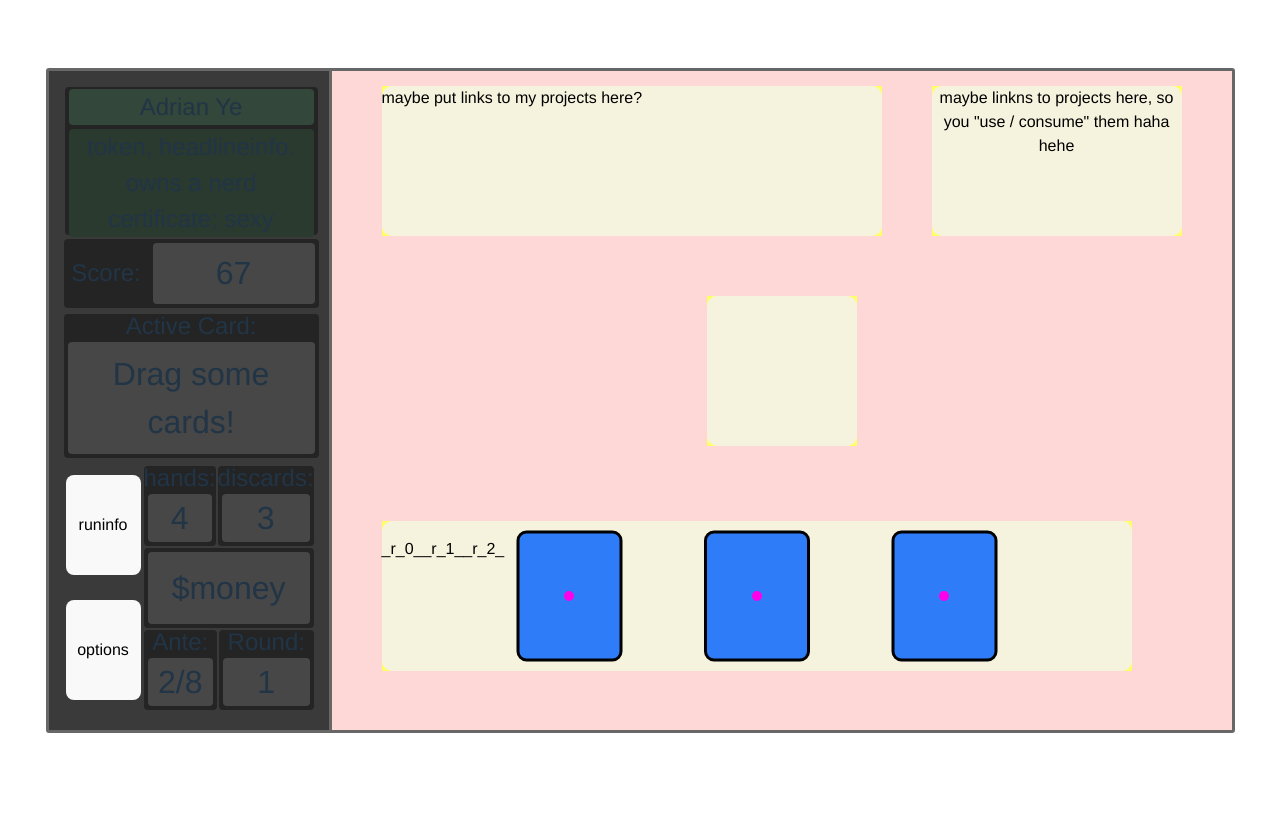
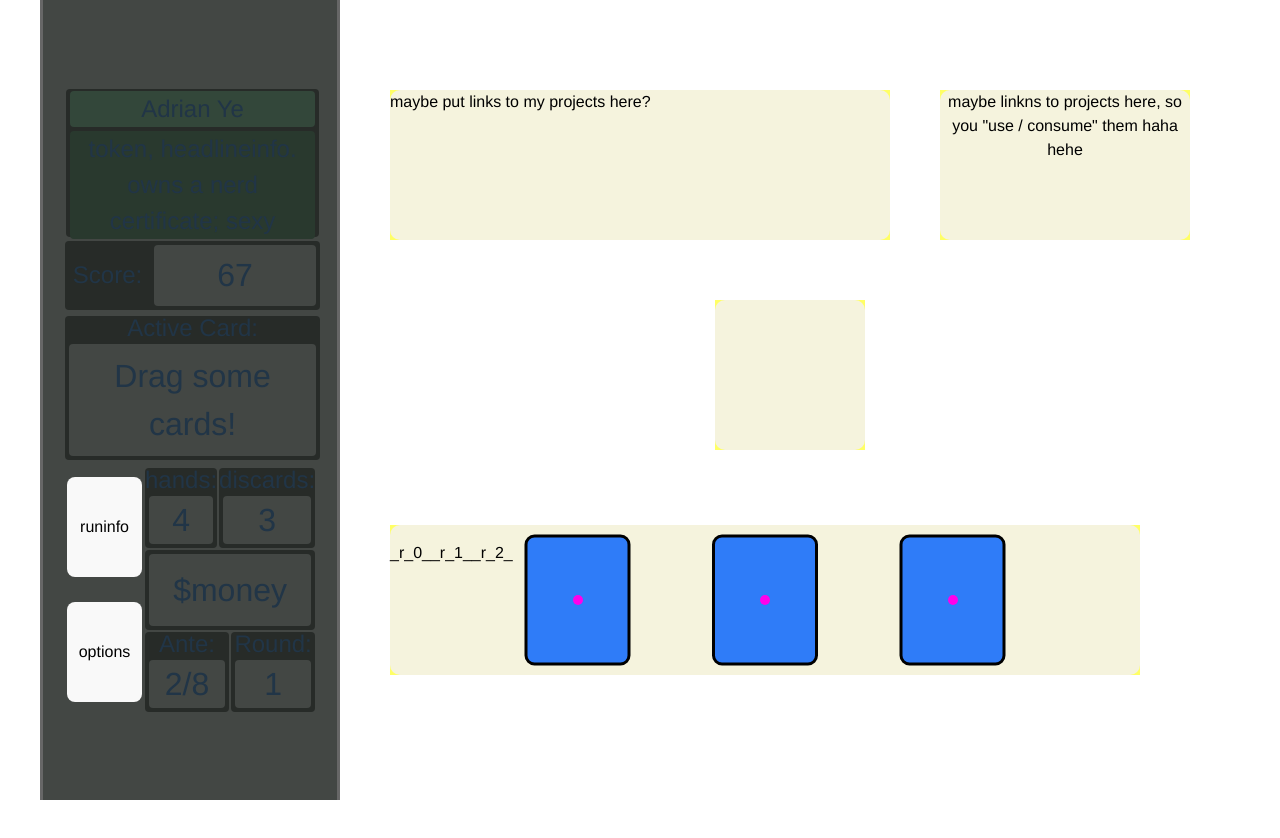
Before and after one commit to a0-ye/aye-site, a React (Vite) app: page / in a window 1280 px wide. Shown: the top 838 px of the page. After the commit the page ends 800 px from the top, so only its background shows below. Built offline with nearby package versions, Linux system fonts and the light colour scheme; a web font is replaced by a local one.

Commit message:
moved left panel to own component, added color CSS

```diff
--- a/src/App.css
+++ b/src/App.css
@@ -1,132 +1,34 @@
 #root {
-  margin: 0 0;
-  min-width: 100%;
+  display: grid;
+  grid-template-columns: [left] 300px [center] 600px [right] 300px;
   text-align: center;
-  display: flex;
-  justify-content: center;
-  align-items: center;
-
-
-  --score-height: 35px;
+  position: fixed;
+  top:50%;
+  left:50%;
+  transform: translate(-50%, -50%) scale(1);
 }
 
-.flex-bounds {
-  max-width: 1200px;
-  /* max-height: 600px; */
-  display:flex;
-  align-items: stretch;
-  border-radius: 3px;
-  border: 3px solid #676767;
+#leftcol {
+  display: flex;
+  align-content: center;
+  justify-content: center;
+
+  height:100vh;
+  background-color: var(--left-panel-bkg-color);
+  border-right: 3px solid #676767;
+  border-left: 3px solid #676767;
+
 }
 
-.left-panel {
-  align-self: stretch;
-  padding: 15px;
-  width: 250px;
-  /* height: calc(900px - padding); */
-  background-color:#3a3a3a;
-  border-right: 3px solid #676767;
-
-  display: grid;
-  grid-template-rows: [blind] 150px [score] 75px [hand1] 150px [bottom] 1fr ;
-  /* grid-template-rows: [blind] 1fr [score] 50px [hand1] 1fr [bottom] 1fr ; */
-  align-items: stretch;
+#centercol {
+  height:100vh;
+  align-content: center;
+  justify-content: center;
 }
 
 .CardBounds {
+  align-self: center;
   position:relative;
-  background-color:#f82f2f31;
-  width:900px; height:auto;
+  /* background-color:#f82f2f31; */
+  width:900px; height: 650px;;
 }
-
-.dark-box{
-  border-radius: 4px;
-  margin:1px;
-  background-color: #242424;
-  align-self: stretch;
-  display: flex;
-  flex-direction: column;
-  flex-grow: 1;
-  /* border: 3px solid #676767; */
-}
-
-.grey-value {
-  /* max-height: 35px; */
-  display: inline;
-  font-size:xx-large;
-  background-color: #474747;
-  border-radius: 4px;
-  display: flex;
-  justify-content: center;
-  align-items: center;
-  flex-grow: 1;
-  margin: 4px 4px 4px 4px;
-}
-
-.panel-text {
-  font-size: x-large;
-  max-height: 1em;
-  display:flex;
-  justify-content: center;
-  align-items: center;
-  /* margin: 4px 4px 4px 4px; */
-
-}
-
-.panel-button {
-  width: 75px;
-  height: 100px;
-}
-
-#blind-header {
-  font-size:x-large;
-  margin: 2px 4px 2px 4px;
-  border-radius: 4px;
-  background-color: #33473a;
-}
-#blind-body {
-  font-size:x-large;
-  margin: 2px 4px 4px 4px;
-  border-radius: 4px;
-  background-color: #2a3a2f;
-  display: flex;
-  align-items: center;
-  flex-grow: 1;
-}
-#score-box {
-  display: grid;
-  grid-template-columns: 1fr 2fr;
-  margin: 3px 0px 3px 0px;
-}
-
-#score-text {
-  align-self: center;
-  font-size:x-large;
-}
-
-#hand-box {
-  margin: 3px 0px 3px 0px;
-}
-#buttons-n-numbers-grid{
-  display: grid;
-  align-items: stretch;
-  grid-template-columns: 1fr 2fr;
-  padding: 2px;
-
-}
-#panel-button-container{
-  display: grid;
-  justify-items: center;
-  align-items: center;
-}
-#numbers-container {
-  display: grid;
-  padding: 2px;
-  grid-template-rows: 1fr 1fr 1fr;
-  align-items: stretch;
-}
-
-.duo-val-container {
-  display:flex;
-  align-items: stretch;
-}
--- a/src/App.tsx
+++ b/src/App.tsx
@@ -9,9 +9,20 @@ import CardZone from './assets/components/DraggableCardKit/CardZone'
 
 import { DndContext, type DragEndEvent, type UniqueIdentifier } from '@dnd-kit/core'
 import { makeCoords, useCardHandler, type CardData, type CardMap, type ZoneData, type ZoneMap } from './assets/components/DraggableCardKit/CardKitFunctions'
+import { motion } from 'motion/react'
+
+import LeftPanel from './assets/components/left-panel/LeftPanel'
 
 
 function App() {
+  window.onresize = function() {
+    let scale = Math.min(
+        window.innerWidth / 1200,
+        window.innerHeight / 900
+    );
+    document.documentElement.style.setProperty("--appscale", scale.toString());
+    console.log("resize!", scale);
+}
 
   // ======= INIT ==========================================
   const [activeCard, setActiveCard] = useState<UniqueIdentifier | null>(null) // needs to be here to give props to cards
@@ -99,6 +110,8 @@ function App() {
     // console.log("updating card zone for", cardsData[cardID]);
   }
 
+  const scaleWrapRef = useRef(null)
+
   function generateCards(): ReactNode {
     return Object.entries(cardsData).map(([id, cardData]) => {
       return (<MotionCard
@@ -112,59 +125,10 @@ function App() {
 
   return (
     <>
-      <div className='flex-bounds'>
-        <div className='left-panel'>
-
-          <div className='dark-box'>
-            <div id='blind-header'>Adrian Ye</div>
-            <div id='blind-body'>
-
-              token, headlineinfo. owns a nerd certificate; sexy
-            </div>
-          </div>
-          <div id='score-box' className='dark-box'>
-            <div id='score-text' className='panel-text' >Score:</div>
-            <div className='grey-value'> 67</div>
-          </div>
-          <div id='hand-box' className='dark-box'>
-            <div className='panel-text'>Active Card:</div>
-            <div className='grey-value'>{activeCard ? activeCard : " Drag some cards!" }</div>
-          </div>
-
-          <div id='buttons-n-numbers-grid' >
-            <div id='panel-button-container'>
-              <button className='panel-button'> runinfo </button>
-              <button className='panel-button'> options </button>
-            </div>
-            <div id='numbers-container'>
-              <div id='hand-discard-container' className='duo-val-container'>
-                <div className='dark-box'>
-                  <div className='panel-text'>hands:</div>
-                  <div className='grey-value'>4</div>
-                </div>
-                <div className='dark-box'>
-                  <div className='panel-text'> discards:</div>
-                  <div className='grey-value'>3</div>
-                </div>
-              </div>
-              <div className='dark-box'>
-                <div className='grey-value' >$money</div>
-              </div>
-              <div id='ante-round-container' className='duo-val-container'>
-                <div className='dark-box'>
-                  <div className='panel-text'> Ante: </div>
-                  <div className='grey-value'> 2/8  </div>
-                </div>
-                <div className='dark-box'>
-                  <div className='panel-text'> Round:</div>
-                  <div className='grey-value'>1   </div>
-                </div>
-              </div>
-              {/* hands discards money ante round */}
-            </div>
-          </div>
-
-        </div>
+      <div id='leftcol' >
+        <LeftPanel activeCard={activeCard}></LeftPanel>
+      </div>
+      <div id='centercol'>
         <div className='CardBounds' style={{}}>
             <DndContext onDragEnd={handleDragEnd}>
             {generateCards()}
@@ -185,8 +149,6 @@ function App() {
 
           </DndContext>
         </div>
-
-
       </div>
     </>
   )
--- /dev/null
+++ b/src/assets/components/left-panel/LeftPanel.css
@@ -0,0 +1,108 @@
+
+
+.left-panel {
+  align-self: center;
+  padding: 15px;
+  width: 250px;
+  /* height: calc(900px - padding); */
+  background-color: color-mix(in srgb, #474747 , var(--boss-blind-color) 20%);
+  /* border-right: 3px solid #676767; */
+
+  display: grid;
+  grid-template-rows: [blind] 150px [score] 75px [hand1] 150px [bottom] 250px;
+  /* grid-template-rows: [blind] 1fr [score] 50px [hand1] 1fr [bottom] 1fr ; */
+  align-items: stretch;
+}
+
+.panel-box{
+  border-radius: 4px;
+  margin:1px;
+  background-color: color-mix(in srgb, #242424 , var(--boss-blind-color) 20%);
+  align-self: stretch;
+  display: flex;
+  flex-direction: column;
+  flex-grow: 1;
+  /* border: 3px solid #676767; */
+}
+
+.panel-value {
+  /* max-height: 35px; */
+  font-size:xx-large;
+  display: inline;
+  background-color: color-mix(in srgb, #474747 , var(--boss-blind-color) 20%);
+  border-radius: 4px;
+  display: flex;
+  justify-content: center;
+  align-items: center;
+  flex-grow: 1;
+  margin: 4px 4px 4px 4px;
+}
+
+.panel-text {
+  font-size: x-large;
+  max-height: 1em;
+  display:flex;
+  justify-content: center;
+  align-items: center;
+  /* margin: 4px 4px 4px 4px; */
+
+}
+
+.panel-button {
+  width: 75px;
+  height: 100px;
+}
+
+#blind-header {
+  font-size:x-large;
+  margin: 2px 4px 2px 4px;
+  border-radius: 4px;
+  background-color: var(--boss-blind-color);
+}
+#blind-body {
+  font-size:x-large;
+  margin: 2px 4px 4px 4px;
+  border-radius: 4px;
+  background-color: color-mix(in srgb, var(--boss-blind-color), black 20%);
+  display: flex;
+  align-items: center;
+  flex-grow: 1;
+}
+#score-box {
+  display: grid;
+  grid-template-columns: 1fr 2fr;
+  margin: 3px 0px 3px 0px;
+}
+
+#score-text {
+  align-self: center;
+  font-size:x-large;
+}
+
+#hand-box {
+  margin: 3px 0px 3px 0px;
+}
+#buttons-n-numbers-grid{
+  display: grid;
+  align-items: stretch;
+  grid-template-columns: 1fr 2fr;
+  padding: 2px;
+
+}
+#panel-button-container{
+  display: grid;
+  justify-items: center;
+  align-items: center;
+}
+#numbers-container {
+  display: grid;
+  padding: 2px;
+  grid-template-rows: 1fr 1fr 1fr;
+  align-items: stretch;
+}
+
+.duo-val-container {
+  display:grid;
+  grid-template-columns: 1fr 1fr;
+  align-items: stretch;
+}
--- /dev/null
+++ b/src/assets/components/left-panel/LeftPanel.tsx
@@ -0,0 +1,62 @@
+import type { UniqueIdentifier } from "@dnd-kit/core";
+import './LeftPanel.css'
+
+interface panelProps {
+    activeCard:UniqueIdentifier | null
+}
+
+export default function LeftPanel (props: panelProps) {
+    const activeCard = props.activeCard
+    return <div className='left-panel'>
+
+        <div className='panel-box'>
+            <div id='blind-header'>Adrian Ye</div>
+            <div id='blind-body'>
+                token, headlineinfo. owns a nerd certificate; sexy
+            </div>
+        </div>
+
+        <div id='score-box' className='panel-box'>
+            <div id='score-text' className='panel-text' >Score:</div>
+            <div className='panel-value'> 67</div>
+        </div>
+
+        <div id='hand-box' className='panel-box'>
+            <div className='panel-text'>Active Card:</div>
+            <div className='panel-value'>{activeCard ? activeCard : " Drag some cards!" }</div>
+        </div>
+
+        <div id='buttons-n-numbers-grid' >
+            <div id='panel-button-container'>
+                <button className='panel-button'> runinfo </button>
+                <button className='panel-button'> options </button>
+            </div>
+            <div id='numbers-container'>
+                <div id='hand-discard-container' className='duo-val-container'>
+                <div className='panel-box'>
+                    <div className='panel-text'>hands:</div>
+                    <div className='panel-value'>4</div>
+                </div>
+                <div className='panel-box'>
+                    <div className='panel-text'> discards:</div>
+                    <div className='panel-value'>3</div>
+                </div>
+                </div>
+                <div className='panel-box'>
+                <div className='panel-value' >$money</div>
+                </div>
+                <div id='ante-round-container' className='duo-val-container'>
+                <div className='panel-box'>
+                    <div className='panel-text'> Ante: </div>
+                    <div className='panel-value'> 2/8  </div>
+                </div>
+                <div className='panel-box'>
+                    <div className='panel-text'> Round:</div>
+                    <div className='panel-value'>1   </div>
+                </div>
+                </div>
+            </div>
+        </div>
+
+    </div>
+}
--- a/src/index.css
+++ b/src/index.css
@@ -16,6 +16,11 @@
   text-rendering: optimizeLegibility;
   -webkit-font-smoothing: antialiased;
   -moz-osx-font-smoothing: grayscale;
+
+  --boss-blind-color: #33473a;
+
+  --left-panel-bkg-color: color-mix(in srgb, #474747 , var(--boss-blind-color) 20%);
+
 }
 
 a {
```
